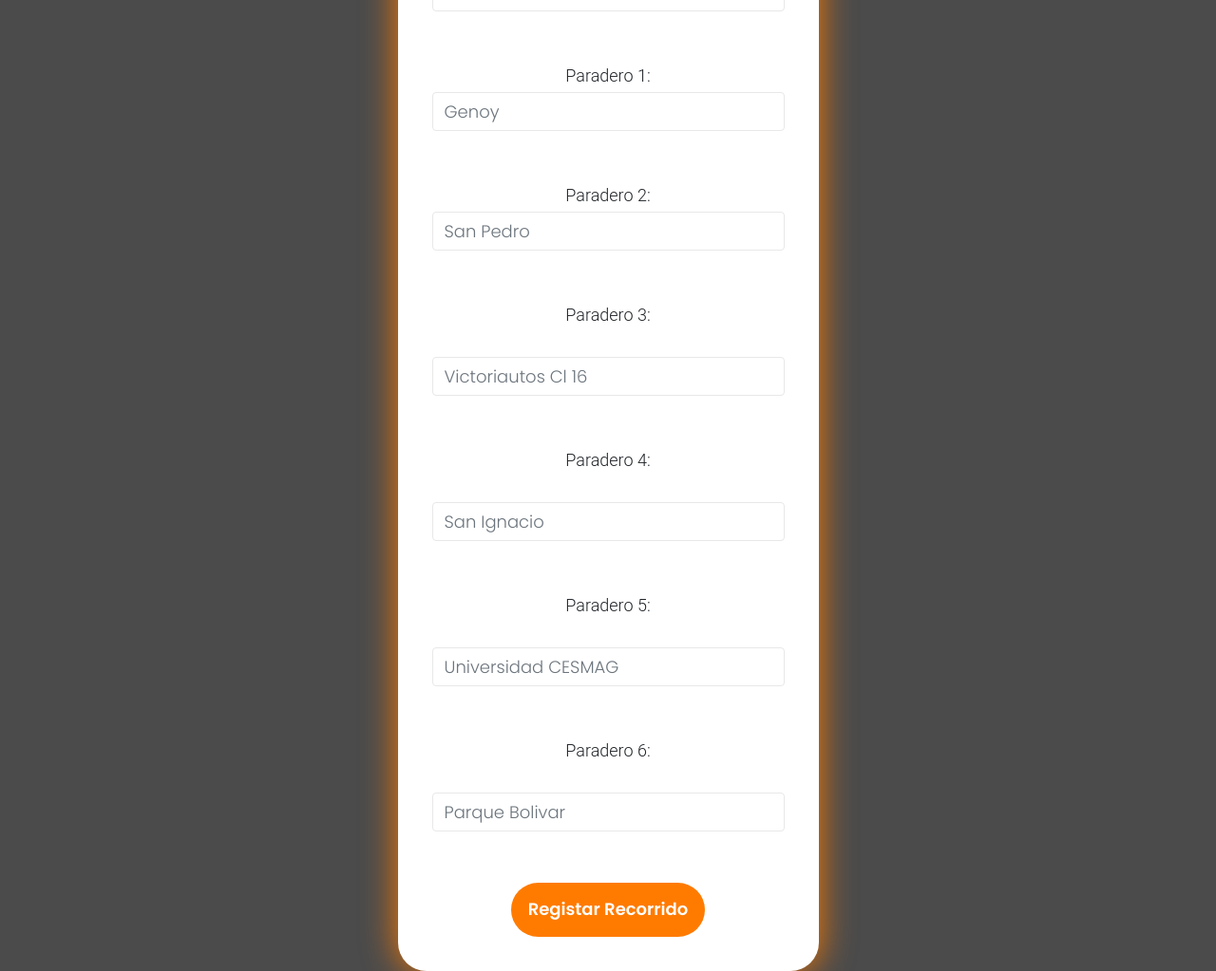
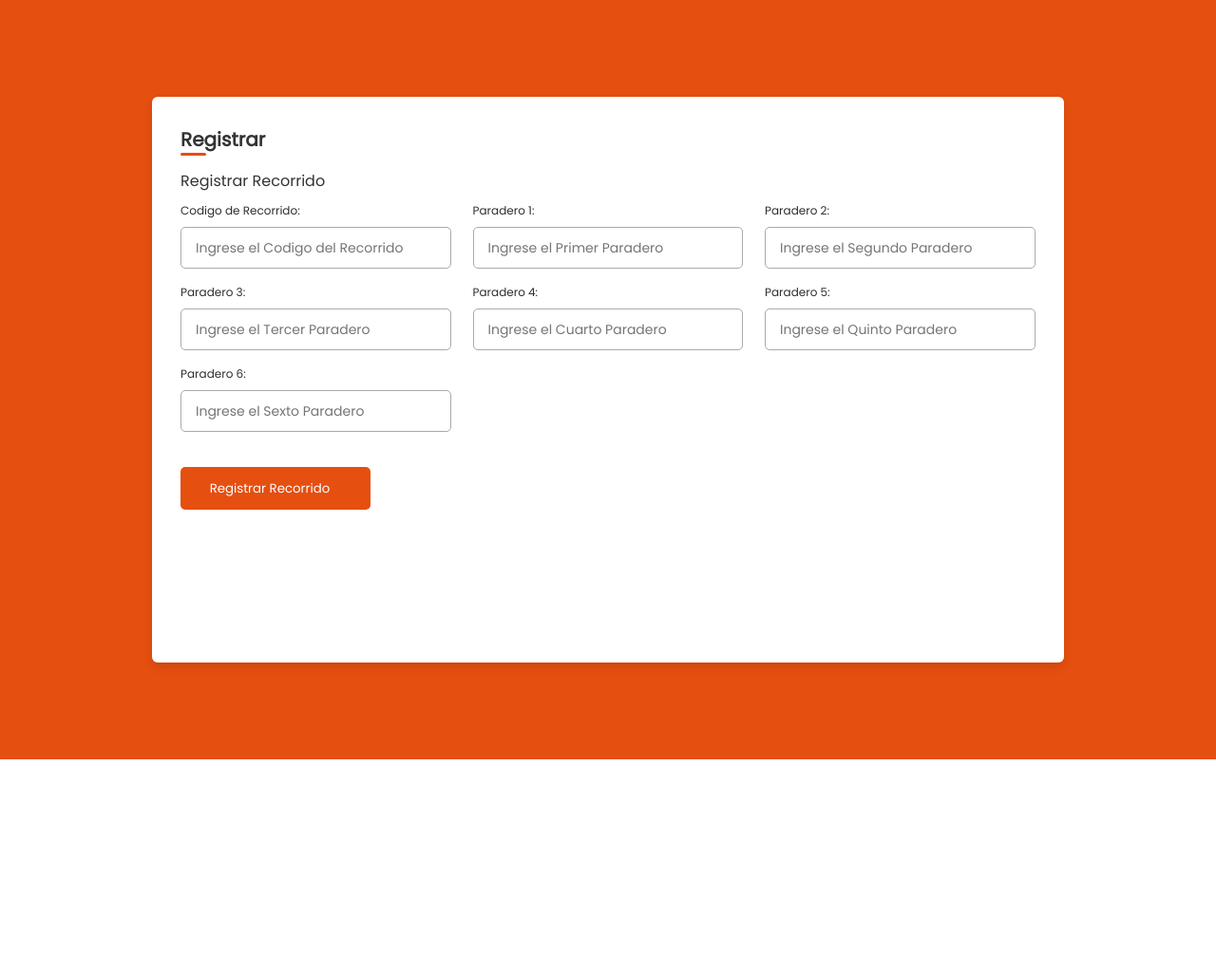
Before and after one commit to SantJojoa/PASTOSETP, a PHP site: page /PASTOSETP/front/create_recorrido.html in a window 1280 px wide. Shown: the whole page at 95% size. After the commit the page ends 800 px from the top, so only its background shows below. Run offline with PHP 8.4, Linux system fonts and the light colour scheme; some libraries are stand-ins or nearby versions.

Commit message:
Fix some bugs

```diff
--- a/assets/css/style.css
+++ b/assets/css/style.css
@@ -2,7 +2,7 @@
   font-family: "Poppins";
 }
 
-body {
+body  {
   -webkit-user-select: none;
      -moz-user-select: none;
       -ms-user-select: none;
--- a/front/create_recorrido.html
+++ b/front/create_recorrido.html
@@ -4,31 +4,83 @@
     <meta charset="UTF-8">
     <meta http-equiv="X-UA-Compatible" content="IE=edge">
     <meta name="viewport" content="width=device-width, initial-scale=1.0">
-    <link rel="PASTOSEPT" href="../assets/img/sept - icono.png">
-    <link rel="PASTOSEPT icon" type="image/x-icon" href="../assets/img/sept - icono.png">
-    <link rel="stylesheet" href="../assets/css/bootstrap.min.css">
-    <link rel="stylesheet" href="../assets/css/templatemo.css">
-    <link rel="stylesheet" href="../assets/css/custom.css">
-    <script type="module" src="https://unpkg.com/ionicons@5.5.2/dist/ionicons/ionicons.esm.js"></script>
-    <script nomodule src="https://unpkg.com/ionicons@5.5.2/dist/ionicons/ionicons.js"></script><link rel="stylesheet" href="https://cdnjs.cloudflare.com/ajax/libs/normalize/5.0.0/normalize.min.css">
-    <link rel='stylesheet' href='https://fonts.googleapis.com/css2?family=Poppins:ital,wght@0,100;0,200;0,300;0,400;0,500;0,600;0,700;0,800;0,900;1,100;1,200;1,300;1,400;1,500;1,600;1,700;1,800;1,900&amp;display=swap'><link rel="stylesheet" href="../assets/css/style.css">
-
     <title>Registrar Ruta | PASTOSETP</title>
+    <link rel="stylesheet" href="../css/style.css">
 </head>
 <body>
-    <div class="screen-1">
-        <h1>Registrar Recorrido</h1>
-    <center>
+
+<div class="container"> <!-- Creamos un grupo clase container-->
+        <header>Registrar</header>
+        <form action="http://localhost/PASTOSETP/back/ruta/create_recorrido.php" method="post">
+            <div class="form first">
+                <div class="details personal">
+                    <span class="title">Registrar Recorrido</span>
+                    <div class="fields">
+
+                        <div class="input-field">
+                            <label>Codigo de Recorrido:</label>
+                            <input type="text" name="cod" placeholder="Ingrese el Codigo del Recorrido" required>
+                        </div>
+
+                        <div class="input-field">
+                            <label>Paradero 1:</label>
+                            <input type="text" name="p1" placeholder="Ingrese el Primer Paradero" required>
+                        </div>
+
+                        <div class="input-field">
+                            <label>Paradero 2:</label>
+                            <input type="text" name="p2" placeholder="Ingrese el Segundo Paradero" required>
+                        </div>
+
+                        <div class="input-field">
+                            <label>Paradero 3:</label>
+                            <input type="text" name="p3" placeholder="Ingrese el Tercer Paradero" required>
+                        </div>
+
+                        <div class="input-field">
+                            <label>Paradero 4:</label>
+                            <input type="text" name="p4" placeholder="Ingrese el Cuarto Paradero" required>
+                        </div>
+
+                        <div class="input-field">
+                            <label>Paradero 5:</label>
+                            <input type="text" name="p5" placeholder="Ingrese el Quinto Paradero" required>
+                        </div>
+
+                        <div class="input-field">
+                            <label>Paradero 6:</label>
+                            <input type="text" name="p6" placeholder="Ingrese el Sexto Paradero" required>
+                        </div>
+
+
+
+                    </div>
+
+                    <button class="subbmit">
+                        <span class="btn_text">Registrar Recorrido</span>
+                        <i class="uil uil-navigator"></i>
+                    </button>
+
+                </div>
+            </div>
+        </form>
+    </div>
+
+    <!--
+        <center>
+        <h1>Registar Ruta</h1>
         <form name="CreateRutaForm" action="http://localhost/PASTOSETP/back/ruta/create_recorrido.php" method="post">
-        <label for="">Codigo::</label> <br> <input type="text"  class="form-control mt-1" name="cod" placeholder="E4" required> <br><br>
-        <label for="">Paradero 1:</label> <br> <input type="text"  class="form-control mt-1" name="p1" placeholder="Genoy" required><br><br>
-        <label for="">Paradero 2:</label> <br> <input type="text"  class="form-control mt-1" name="p2" placeholder="San Pedro" required> <br><br>
-        <label for="">Paradero 3:</label> <br><br> <input type="text"  class="form-control mt-1" name="p3" placeholder="Victoriautos Cl 16" required><br> <br>
-        <label for="">Paradero 4:</label> <br><br> <input type="text"  class="form-control mt-1" name="p4" placeholder="San Ignacio" required><br> <br>
-        <label for="">Paradero 5:</label> <br><br> <input type="text"  class="form-control mt-1" name="p5" placeholder="Universidad CESMAG" required><br> <br>
-        <label for="">Paradero 6:</label> <br><br> <input type="text"  class="form-control mt-1" name="p6" placeholder="Parque Bolivar" required><br> <br>
-        <button class="login">Registar Recorrido</button>
+        <label for="">Codigo::</label> <br> <input type="text" name="cod" placeholder="E4" required> <br><br>
+        <label for="">Paradero 1:</label> <br> <input type="text" name="p1" placeholder="Genoy" required><br><br>
+        <label for="">Paradero 2:</label> <br> <input type="text" name="p2" placeholder="San Pedro" required> <br><br>
+        <label for="">Paradero 3:</label> <br><br> <input type="text" name="p3" placeholder="Victoriautos Cl 16" required><br> <br>
+        <label for="">Paradero 4:</label> <br><br> <input type="text" name="p4" placeholder="San Ignacio" required><br> <br>
+        <label for="">Paradero 5:</label> <br><br> <input type="text" name="p5" placeholder="Universidad CESMAG" required><br> <br>
+        <label for="">Paradero 6:</label> <br><br> <input type="text" name="p6" placeholder="Parque Bolivar" required><br> <br>
+        <button>Registar Recorrido</button>
         </form>
     </center>
+    -->
+
 </body>
 </html>
--- a/index.html
+++ b/index.html
@@ -22,7 +22,7 @@
 -->
 </head>
 
-<body>
+<body class="index">
     <!-- Start Top Nav -->
     <nav class="navbar navbar-expand-lg bg-dark navbar-light d-none d-lg-block" id="pastosetp">
         <div class="container text-light">
@@ -58,7 +58,7 @@
                             <a class="nav-link" href="index.html">HOME</a>
                         </li>
                         <li class="nav-item">
-                            <a class="nav-link" href="http://127.0.0.1:5500/PASTOSETP/front/admin_page.html">LOGIN</a>
+                            <a class="nav-link" href="http://localhost/PASTOSETP/indexadmin.html">LOGIN</a>
                         </li>
                         <li class="nav-item">
                             <a class="nav-link" href="front/serch.html">SERCH</a>
```
Also changed, not shown: front/create_conductor.html (+52 -17 lines), indexadmin.html (+6 -6 lines).
